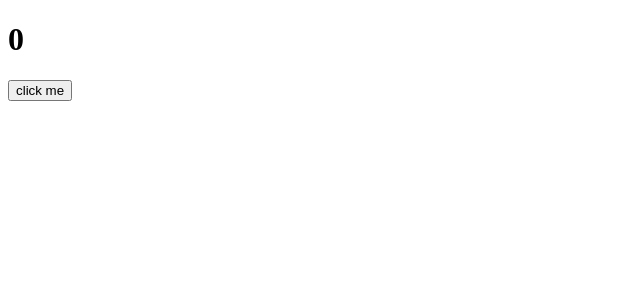
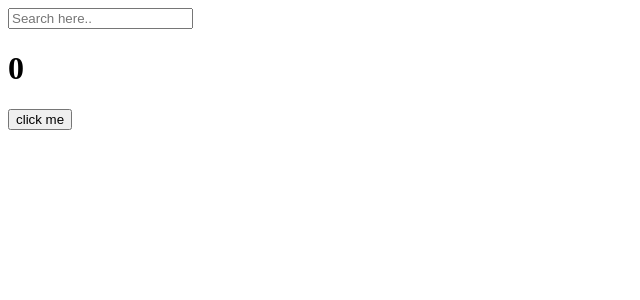
Before and after one commit to Spiritrapper/react_app, a React (Create React App) app: page / in a window 1280 px wide. Shown: the top 300 px of the page, without its empty margins (0-640 px from the left). Built offline with nearby package versions, Linux system fonts and the light colour scheme.

Commit message:
6.2 Deps  영화 검색할때 숫자 카운트는 변하지 않았으면 할때
렌더링을 방지할때 사용

```diff
--- a/src/App.js
+++ b/src/App.js
@@ -2,11 +2,32 @@
 
 function App() {
   const [counter, setValue] = useState(0);
+  const [keyword, setKeyword] = useState("");
   const onClick = () => setValue((prev) => prev +1);
-  console.log("i run all the time");
-  useEffect( () => { console.log("CALL THE API...") ;}, []);
+  const onChange = (event) => setKeyword(event.target.value);
+
+  useEffect( () => {
+    console.log("i run only once") ;
+  }, []);
+  // 만약 검색을하면 오직 변화하는건 keyword만 되게 하는 컴포넌트
+  useEffect(() => {
+    if (keyword !== "" && keyword.length > 5) {
+      console.log("i run when 'keyword' changes.", keyword)
+    }
+
+  }, [keyword]);
+  useEffect(() => {
+      console.log("i run when 'counter' changes.")
+  }, [counter])
+  useEffect(() => {
+    console.log("i run when 'keyword & counter' changes.")
+}, [keyword, counter])
   return (
     <div>
+      <input
+      value = {keyword}
+      onChange={onChange}
+      type="text" placeholder="Search here.."/>
       <h1 >{counter}</h1>
       <button onClick={onClick}>click me</button>
     </div>
```
